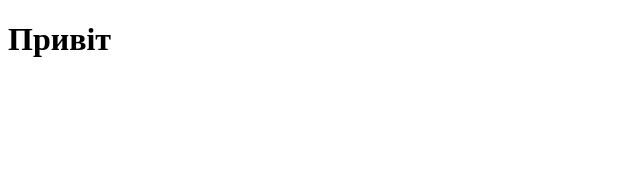
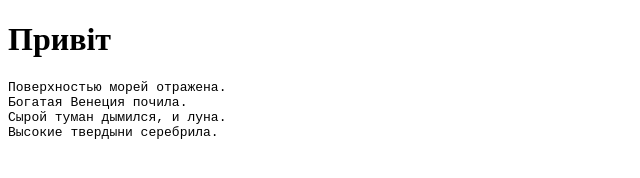
Before and after one commit to Stylize-K/Tutorial, a plain HTML site: page index.html in a window 1280 px wide. Shown: the whole page, without its empty margins (0-640 px from the left). Drawn offline with Linux system fonts and the light colour scheme.

Commit message:
Update index.html

```diff
--- a/index.html
+++ b/index.html
@@ -8,5 +8,12 @@
   </head>
   <body>
     <h1>Привіт</h1>
+    <pre>
+Поверхностью морей отражена.
+Богатая Венеция почила.
+Сырой туман дымился, и луна.
+Высокие твердыни серебрила.
+</pre
+    >
   </body>
 </html>
```
